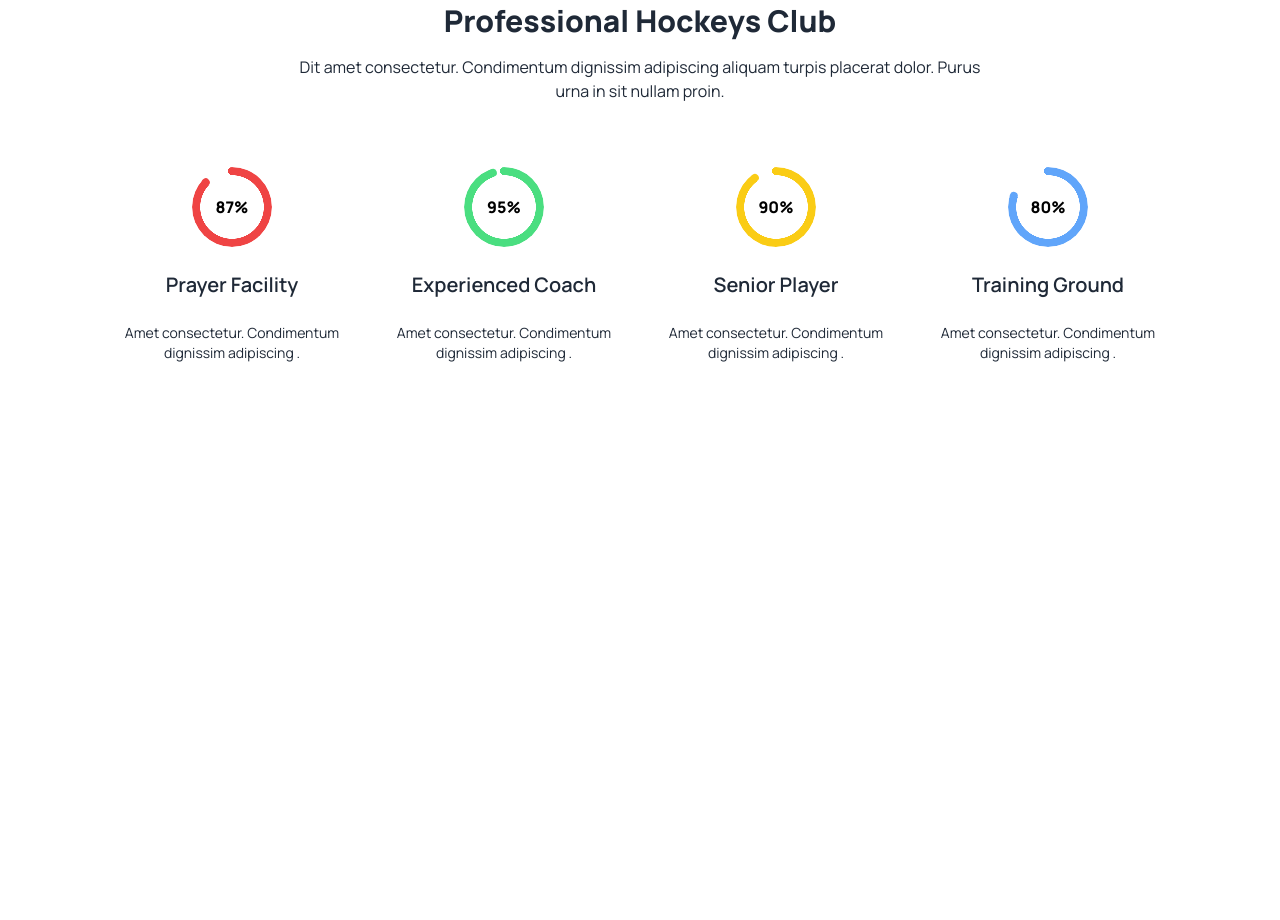
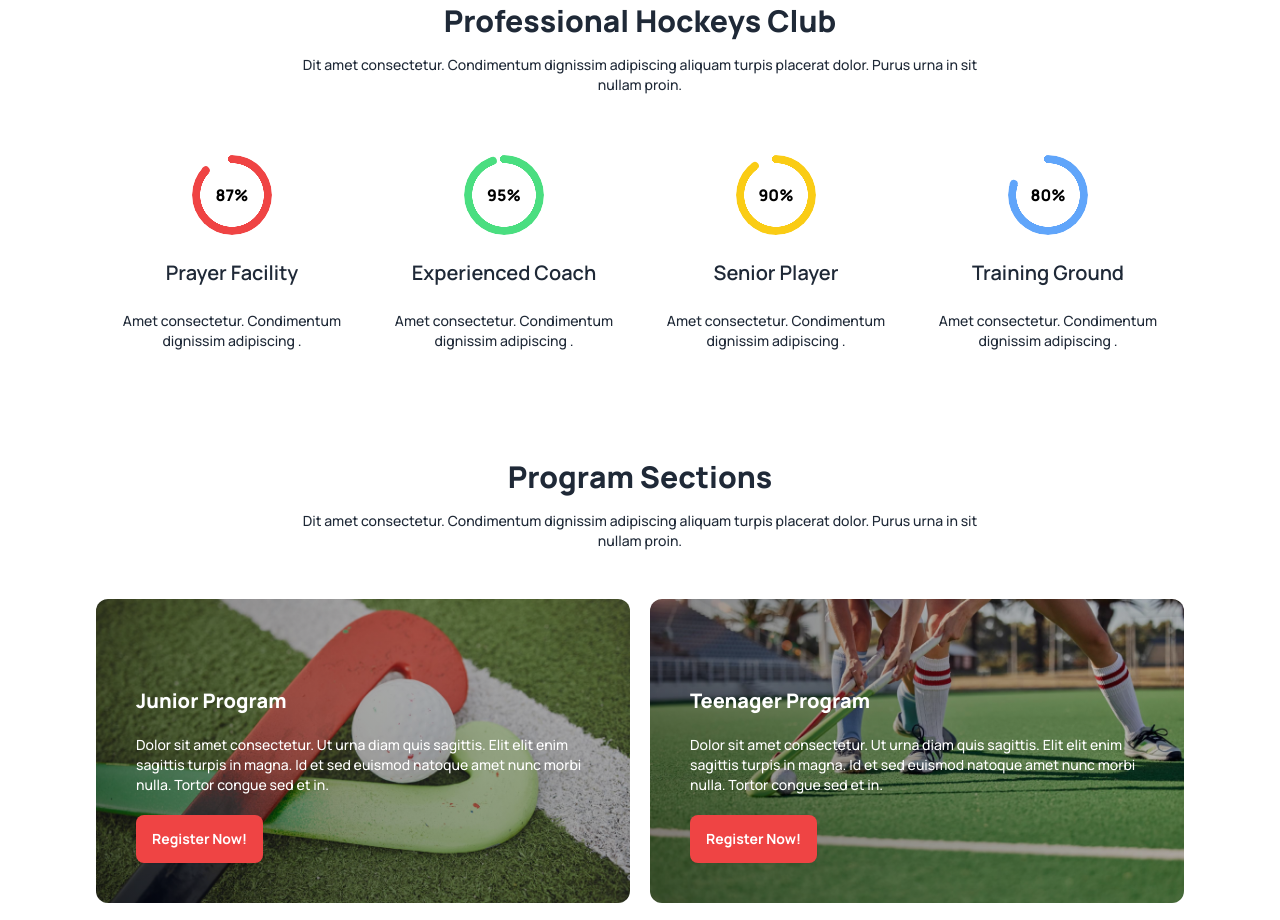
Before and after one commit to tofayeLL/Hockeys, a plain HTML site: page index.html in a window 1280 px wide. Shown: the part 1179-2099 px from the top of the page. Before the commit the page ends 1614 px from the top, so only its background shows below. Drawn offline with nearby package versions, Linux system fonts and the light colour scheme.

Commit message:
finished program section with responsive

```diff
--- a/index.html
+++ b/index.html
@@ -122,21 +122,22 @@
 
                 <h3 class="text-xl lg:text-2xl text-white font-extrabold">Meet all the heroes from the field</h3>
                 <p class="text-sm font-medium text-white">Dit amet consectetur. Condimentum dignissim adipiscing aliquam
-               turpis placerat dolor. Purus urna in sit nullam proin. </p>
+                    turpis placerat dolor. Purus urna in sit nullam proin. </p>
             </div>
 
         </div>
 
     </header>
 
-    <main class="container mx-auto lg:px-24 px-2" >
+    <main class="container mx-auto lg:px-24 px-2">
         <!-- professional hockeys club section -->
         <section class="my-14 px-4 lg:px-2">
             <!-- text content -->
             <div class="lg:w-[64%] mx-auto text-center space-y-4">
 
                 <h3 class="text-2xl lg:text-3xl font-extrabold ">Professional Hockeys Club</h3>
-                <p class="text-smum font-medi opcity-70">Dit amet consectetur. Condimentum dignissim adipiscing aliquam turpis placerat dolor. Purus urna in sit nullam proin. </p>
+                <p class="text-sm font-medium opcity-70">Dit amet consectetur. Condimentum dignissim adipiscing aliquam
+                    turpis placerat dolor. Purus urna in sit nullam proin. </p>
 
             </div>
 
@@ -144,30 +145,91 @@
             <div class="grid grid-cols-1 lg:grid-cols-4 gap-4 mt-12 ">
 
                 <!-- card 1 -->
-                <div class="text-center space-y-6 px-5 py-4">
-                    <div class="radial-progress  text-red-500" style="--value:87;" role="progressbar"><span class="text-black font-extrabold">87%</span></div>
+                <div class="text-center space-y-6 px-4 py-3">
+                    <div class="radial-progress  text-red-500" style="--value:87;" role="progressbar"><span
+                            class="text-black font-extrabold">87%</span></div>
                     <h4 class="text-xl font-semibold">Prayer Facility</h4>
-                    <p class="text-sm font-medi opcity-70">Amet consectetur. Condimentum dignissim adipiscing .</p>
+                    <p class="text-sm font-medium opcity-70">Amet consectetur. Condimentum dignissim adipiscing .</p>
                 </div>
                 <!-- card 2 -->
-                <div class="text-center space-y-6 px-5 py-4">
-                    <div class="radial-progress text-green-400" style="--value:95;" role="progressbar"><span class="text-black font-extrabold">95%</span></div>
+                <div class="text-center space-y-6 px-4 py-3">
+                    <div class="radial-progress text-green-400" style="--value:95;" role="progressbar"><span
+                            class="text-black font-extrabold">95%</span></div>
                     <h4 class="text-xl font-semibold">Experienced Coach</h4>
-                    <p class="text-sm font-medi opcity-70">Amet consectetur. Condimentum dignissim adipiscing .</p>
+                    <p class="text-sm font-medium opcity-70">Amet consectetur. Condimentum dignissim adipiscing .</p>
                 </div>
                 <!-- card 3 -->
-                <div class="text-center space-y-6 px-5 py-4">
-                    <div class="radial-progress text-yellow-400" style="--value:90;" role="progressbar"><span class="text-black font-extrabold">90%</span></div>
+                <div class="text-center space-y-6 px-4 py-3">
+                    <div class="radial-progress text-yellow-400" style="--value:90;" role="progressbar"><span
+                            class="text-black font-extrabold">90%</span></div>
                     <h4 class="text-xl font-semibold">Senior Player</h4>
-                    <p class="text-sm font-medi opcity-70">Amet consectetur. Condimentum dignissim adipiscing .</p>
+                    <p class="text-sm font-medium opcity-70">Amet consectetur. Condimentum dignissim adipiscing .</p>
                 </div>
                 <!-- card 4 -->
-                <div class="text-center space-y-6 px-5 py-4">
-                    <div class="radial-progress text-blue-400" style="--value:80;" role="progressbar"><span class="text-black font-extrabold">80%</span></div>
+                <div class="text-center space-y-6 px-4 py-3">
+                    <div class="radial-progress text-blue-400" style="--value:80;" role="progressbar"><span
+                            class="text-black font-extrabold">80%</span></div>
                     <h4 class="text-xl font-semibold">Training Ground</h4>
-                    <p class="text-sm font-medi opcity-70">Amet consectetur. Condimentum dignissim adipiscing .</p>
+                    <p class="text-sm font-medium opcity-70">Amet consectetur. Condimentum dignissim adipiscing .</p>
                 </div>
 
+
+            </div>
+
+        </section>
+
+
+        <!-- Program Sections -->
+        <section class="my-24">
+            <!-- text content -->
+            <div class="lg:w-[64%] mx-auto text-center space-y-4">
+
+                <h3 class="text-2xl lg:text-3xl font-extrabold ">Program Sections</h3>
+                <p class="text-sm font-medium opcity-70">Dit amet consectetur. Condimentum dignissim adipiscing aliquam
+                    turpis placerat dolor. Purus urna in sit nullam proin. </p>
+            </div>
+
+            <!-- grid container -->
+            <div class="grid grid-cols-1 lg:grid-cols-2 gap-5 mt-12">
+                <!-- card 1 -->
+                <div class="bg-[linear-gradient(45deg,rgba(0,0,0,0.5),rgba(0,0,0,0.2)),url(./images/2.png)] bg-center bg-cover rounded-xl">
+                    <div class="px-6 py-6 lg:px-10  lg:py-10  space-y-5 lg:mt-12">
+
+                        <h3 class="text-lg lg:text-xl text-white font-extrabold">Junior Program</h3>
+
+                    <p class="text-sm text-white font-medium opcity-70">Dolor sit amet consectetur. Ut urna diam quis sagittis. Elit elit
+                        enim sagittis turpis in magna. Id et sed euismod natoque amet nunc morbi nulla. Tortor congue sed et in.</p>
+
+                    <button class="btn bg-red-500 border-none text-white font-bold lg:hover:text-red-500">Register Now!</button>
+
+                    </div>
+                </div>
+                <!-- card 2 -->
+                <div class="bg-[linear-gradient(45deg,rgba(0,0,0,0.5),rgba(0,0,0,0.2)),url(./images/3.png)] bg-center bg-cover rounded-xl">
+                    <div class="px-6 py-6 lg:px-10  lg:py-10 space-y-5 lg:mt-12">
+
+                        <h3 class="text-lg lg:text-xl text-white font-extrabold">Teenager Program</h3>
+
+                    <p class="text-sm text-white font-medium opcity-70">Dolor sit amet consectetur. Ut urna diam quis sagittis. Elit elit
+                        enim sagittis turpis in magna. Id et sed euismod natoque amet nunc morbi nulla. Tortor congue sed et in.</p>
+
+                    <button class="btn bg-red-500 border-none text-white font-bold lg:hover:text-red-500">Register Now!</button>
+
+                    </div>
+                </div>
+                <!-- card 3 -->
+                <div class="lg:col-span-2 bg-[linear-gradient(45deg,rgba(0,0,0,0.5),rgba(0,0,0,0.2)),url(./images/4.png)] bg-center bg-cover rounded-xl">
+                    <div class="lg:px-10 px-6 py-6 lg:py-14 space-y-5 lg:w-[50%] lg:mt-28">
+
+                        <h3 class="text-lg lg:text-xl text-white font-extrabold">Professional Program</h3>
+
+                    <p class="text-sm text-white font-medium opcity-70">Dolor sit amet consectetur. Ut urna diam quis sagittis. Elit elit
+                        enim sagittis turpis in magna. Id et sed euismod natoque amet nunc morbi nulla. Tortor congue sed et in.</p>
+
+                    <button class="btn bg-red-500 border-none text-white font-bold lg:hover:text-red-500">Register Now!</button>
+
+                    </div>
+                </div>
 
             </div>
 
```
